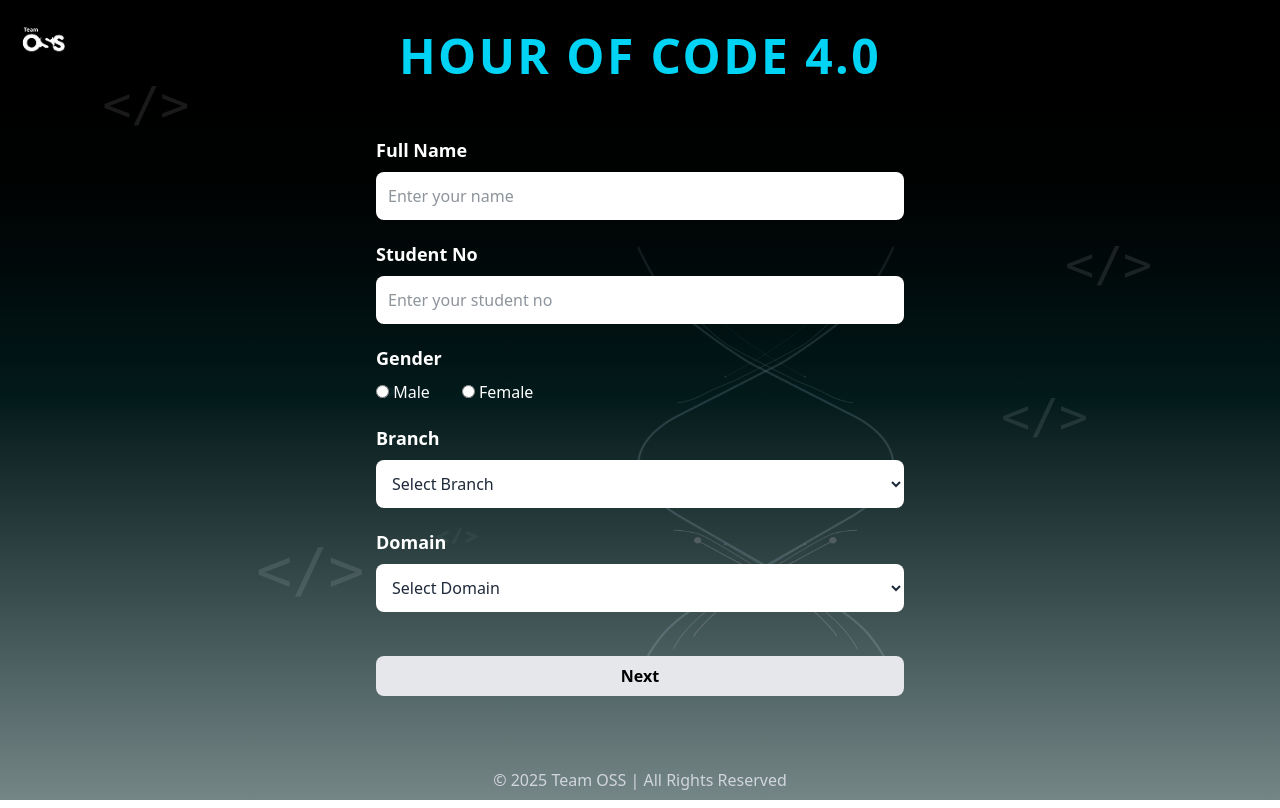
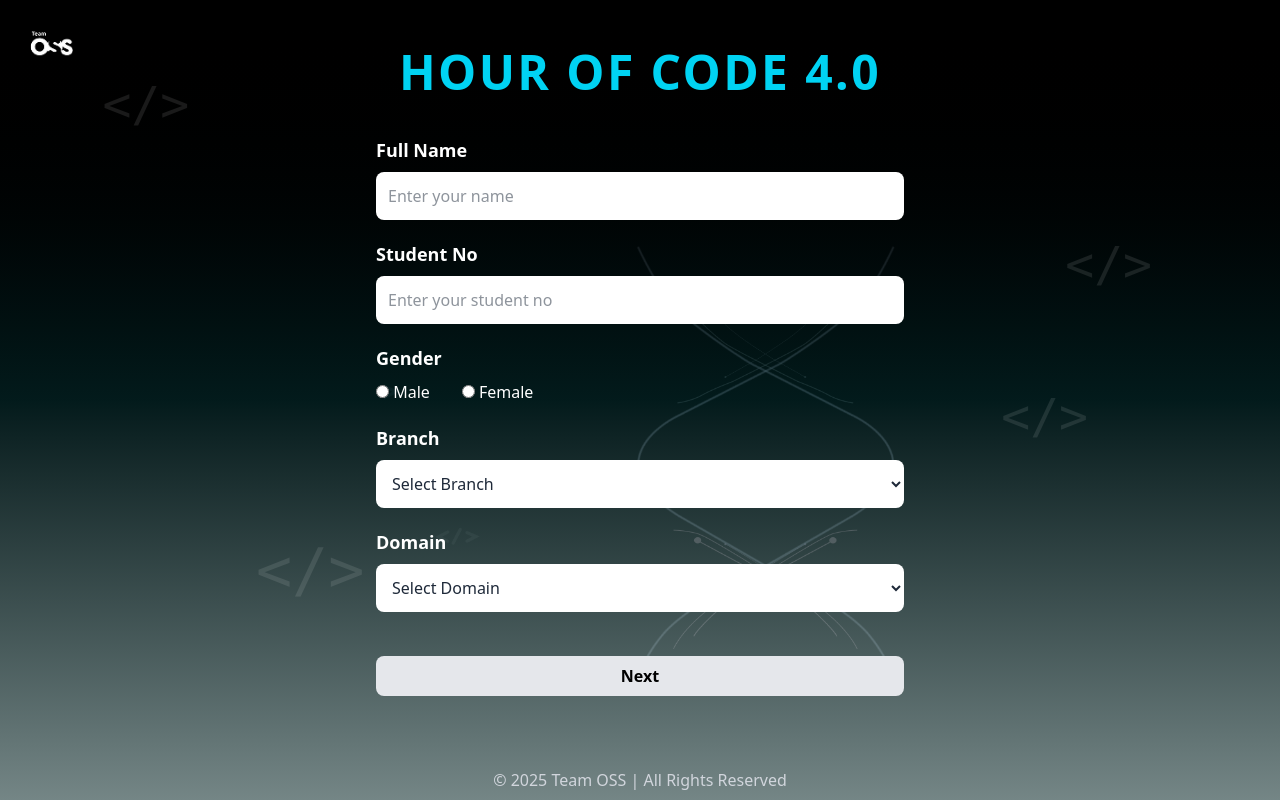
Before and after one commit to coder-Yash886/Registration-form, a React (Vite) app: page / in a window 1280 px wide. Built offline with nearby package versions, Linux system fonts and the light colour scheme.

Commit message:
Update Header.jsx

```diff
--- a/src/components/Header.jsx
+++ b/src/components/Header.jsx
@@ -3,13 +3,13 @@ import logo1 from "../assets/logo1.png";
 
 const Header = () => {
   return (
-    <header className="w-full text-center py-6 sm:py-8 relative">
+    <header className="w-full text-center pt-16 sm:pt-12 md:pt-10 pb-4 relative">
       <img
         src={logo1}
         alt="Team O•S Logo"
-        className="absolute top-4 left-4 w-10 sm:w-12 md:w-14 h-auto object-contain"
+        className="absolute top-5 left-4 sm:left-6 w-10 sm:w-12 md:w-14 h-auto object-contain"
       />
-      <h1 className="text-3xl sm:text-4xl md:text-5xl font-extrabold text-cyan-400 tracking-wider">
+      <h1 className="text-3xl sm:text-4xl md:text-5xl font-extrabold text-cyan-400 tracking-wider mt-4 sm:mt-2">
         HOUR OF CODE 4.0
       </h1>
     </header>
```
